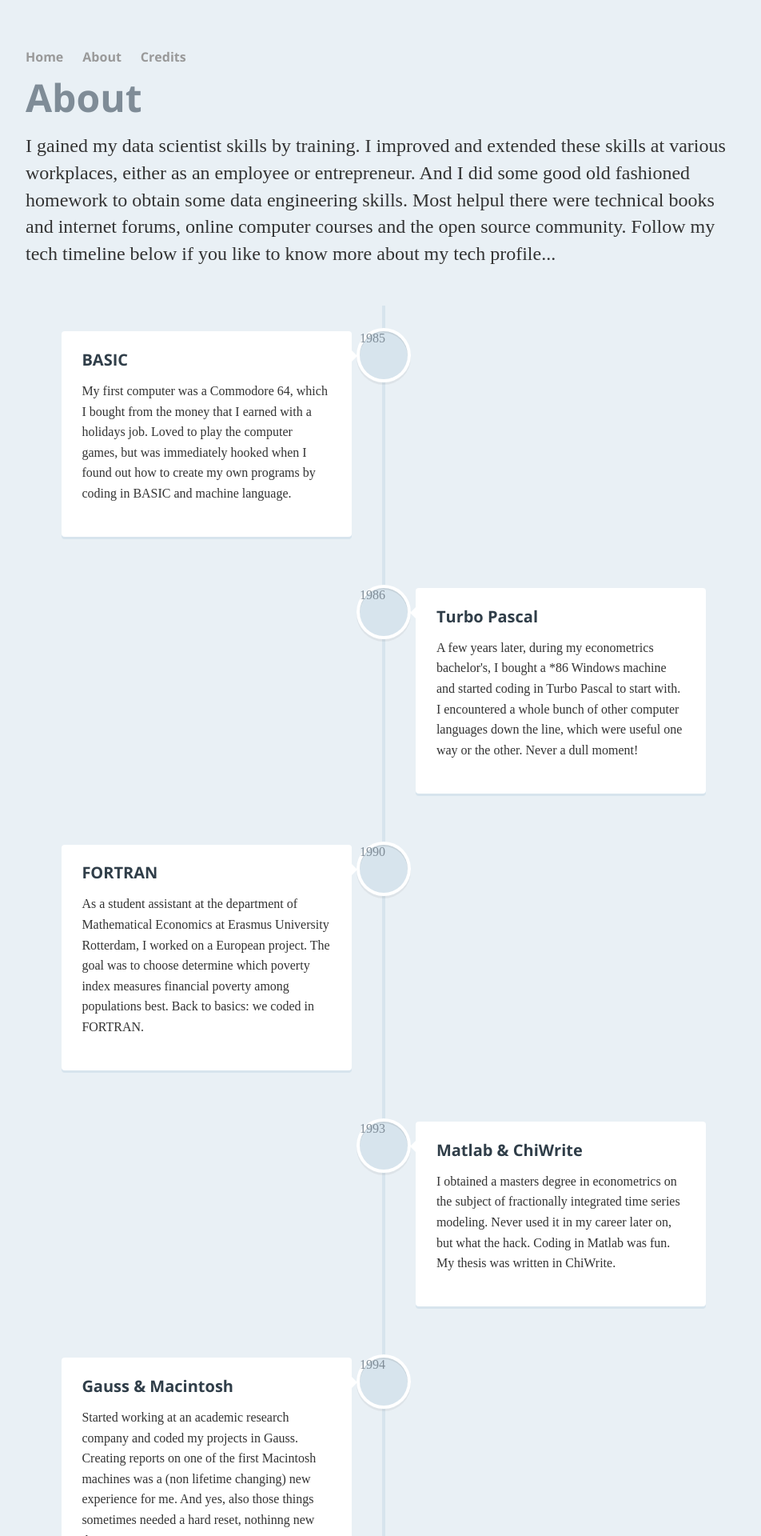
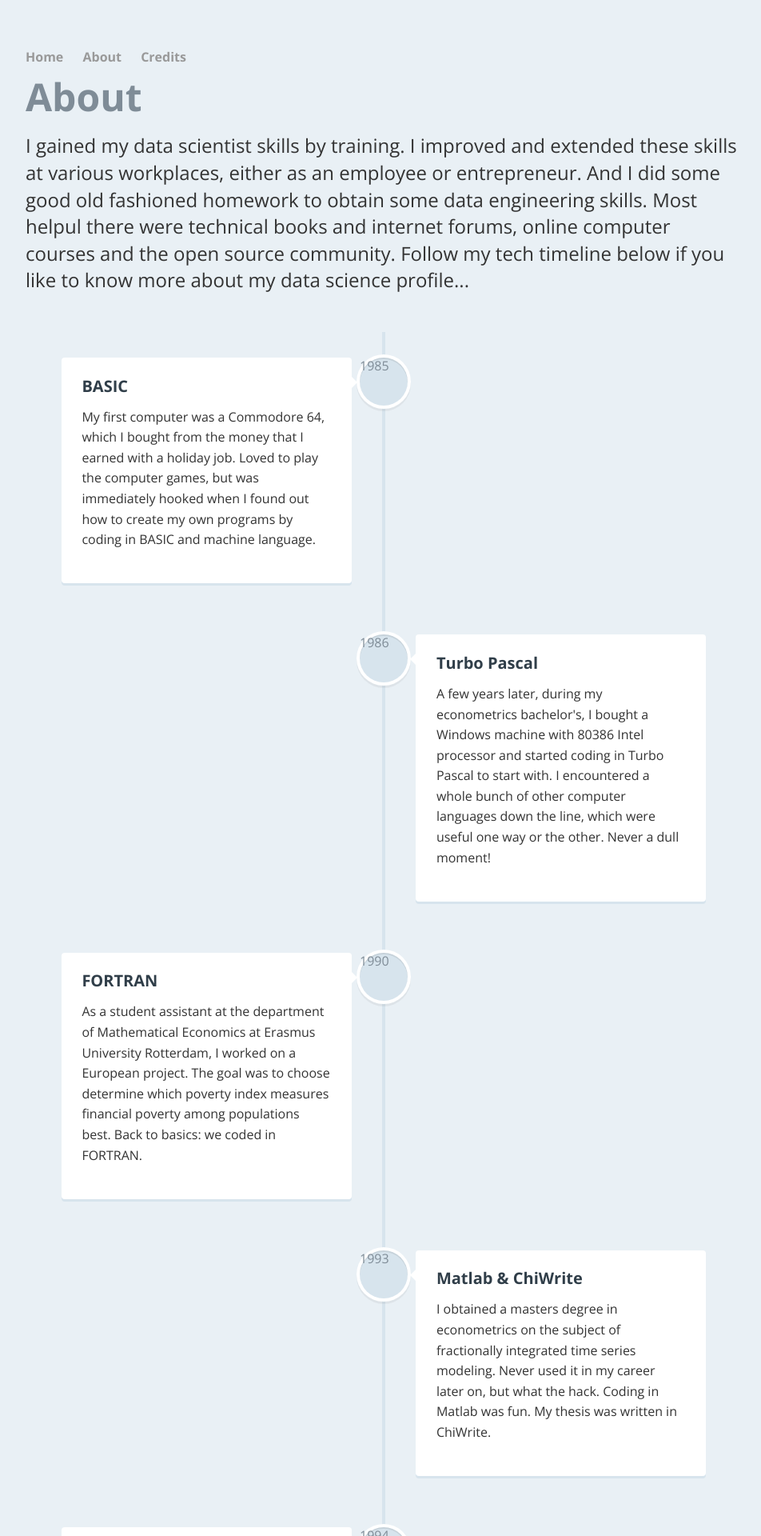
Before and after one commit to pjastam/pjastam.github.io, a Jekyll site: the page built from about/index.html, in a window 1280 px wide. Shown: the top 1920 px of the page at 80% size, without its empty margins (160-1112 px from the left). Built offline with Jekyll 4.4.1, drawn with Linux system fonts in a browser that asks for light colours; some web fonts are replaced; some of the changed text lies outside the part shown.

Commit message:
Content update

```diff
--- a/about/index.html
+++ b/about/index.html
@@ -5,7 +5,7 @@ title: Piet Stam - About
 
 <div class="about">
 	<h1>About</h1>
-	<p>I gained my data scientist skills by training. I improved and extended these skills at various workplaces, either as an employee or entrepreneur. And I did some good old fashioned homework to obtain some data engineering skills. Most helpul there were technical books and internet forums, online computer courses and the open source community. Follow my tech timeline below if you like to know more about my tech profile...</a></p>
+	<p>I gained my data scientist skills by training. I improved and extended these skills at various workplaces, either as an employee or entrepreneur. And I did some good old fashioned homework to obtain some data engineering skills. Most helpul there were technical books and internet forums, online computer courses and the open source community. Follow my tech timeline below if you like to know more about my data science profile...</a></p>
 </div>
 
 	<section id="cd-timeline" class="cd-container">
@@ -16,7 +16,7 @@ title: Piet Stam - About
 
 			<div class="cd-timeline-content">
 				<h2>BASIC</h2>
-				<p>My first computer was a Commodore 64, which I bought from the money that I earned with a holidays job. Loved to play the computer games, but was immediately hooked when I found out how to create my own programs by coding in BASIC and machine language.</p>
+				<p>My first computer was a Commodore 64, which I bought from the money that I earned with a holiday job. Loved to play the computer games, but was immediately hooked when I found out how to create my own programs by coding in BASIC and machine language.</p>
 			</div> <!-- cd-timeline-content -->
 		</div> <!-- cd-timeline-block -->
 
@@ -27,7 +27,7 @@ title: Piet Stam - About
 
 			<div class="cd-timeline-content">
 				<h2>Turbo Pascal</h2>
-				<p>A few years later, during my econometrics bachelor's, I bought a *86 Windows machine and started coding in Turbo Pascal to start with. I encountered a whole bunch of other computer languages down the line, which were useful one way or the other. Never a dull moment!</p>
+				<p>A few years later, during my econometrics bachelor's, I bought a Windows machine with 80386 Intel processor and started coding in Turbo Pascal to start with. I encountered a whole bunch of other computer languages down the line, which were useful one way or the other. Never a dull moment!</p>
 			</div> <!-- cd-timeline-content -->
 		</div> <!-- cd-timeline-block -->
 
@@ -236,7 +236,7 @@ title: Piet Stam - About
 
 			<div class="cd-timeline-content">
 				<h2>To be continued...</h2>
-				<p>Never know what the future brings :-) I will add new stuff to this timelime as it arrives. Stay Tuned!</p>
+				<p>Never know what the future brings :-) I will add new stuff to this timelime as it arrives. Stay tuned!</p>
 			</div> <!-- cd-timeline-content -->
 		</div> <!-- cd-timeline-block -->
 	</section> <!-- cd-timeline -->
--- a/css/style.css
+++ b/css/style.css
@@ -16,7 +16,7 @@ html * {
 
 body {
   font-size: 100%;
-  font-family: "Droid Serif", serif;
+  font-family: "Open Sans", sans-serif;
   color: #7f8c97;
   background-color: #e9f0f5;
 }
```
